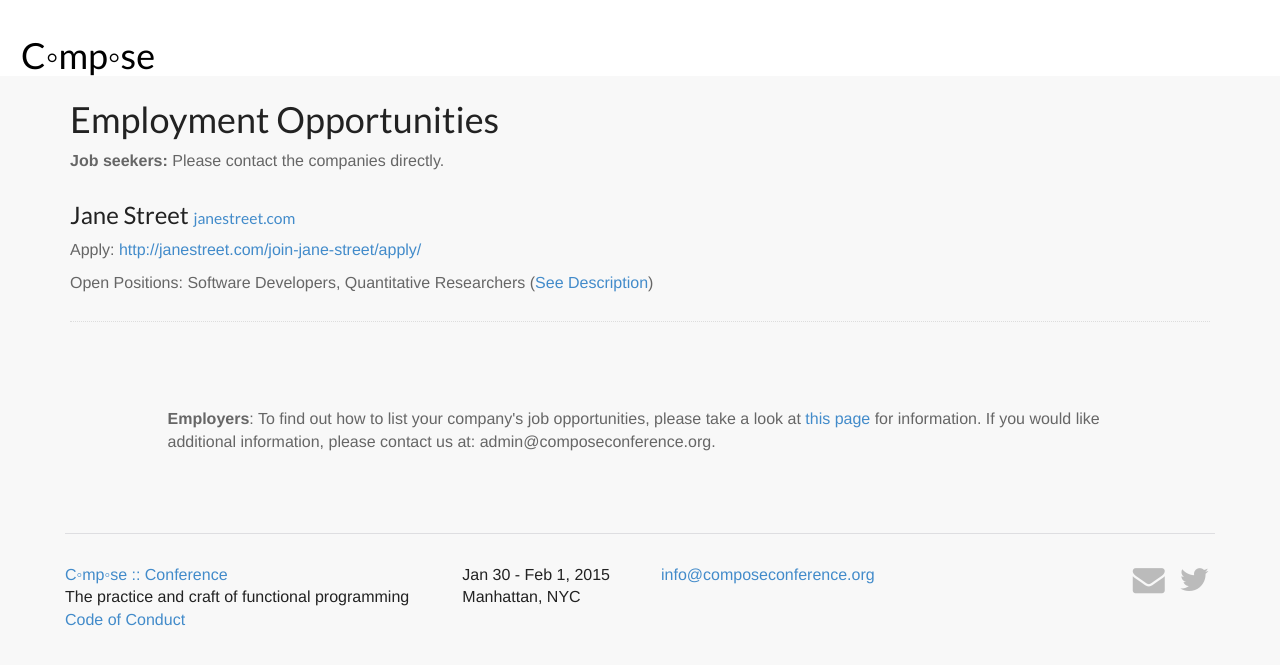
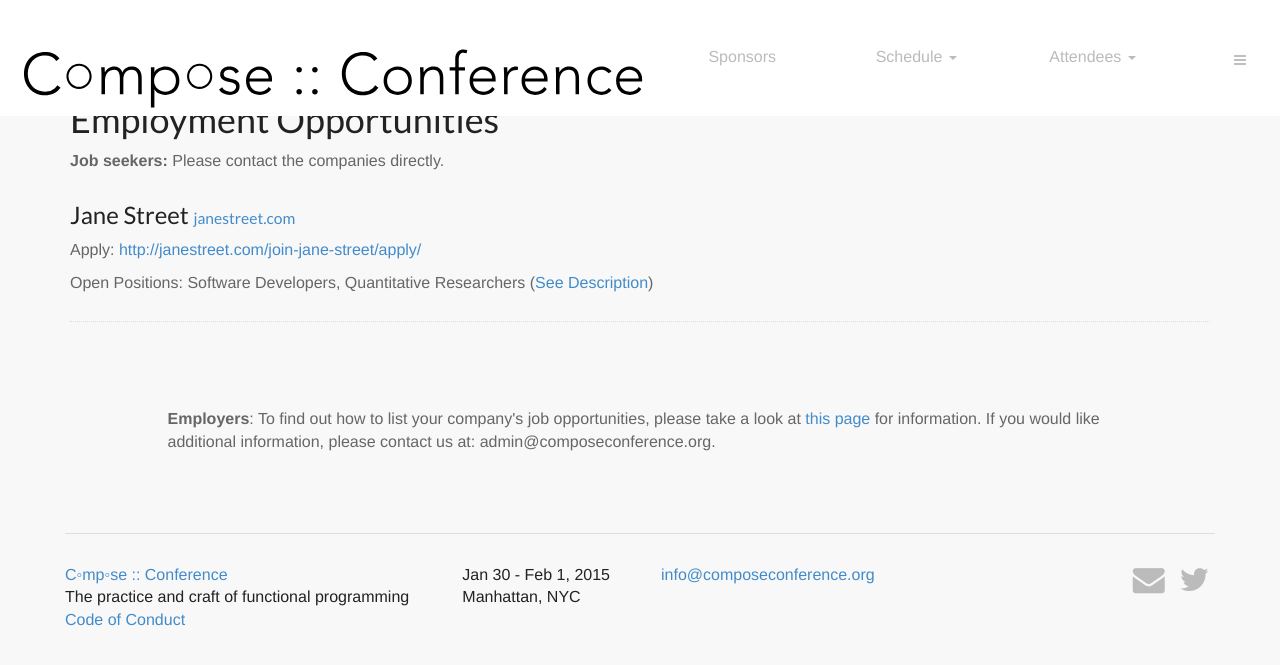
Before and after one commit to ny-haskell/composeconference, a Jekyll site: the page jobs/index.html, which Jekyll copies as it is, in a window 1280 px wide and 900 px high. Shown: the top 665 px of the window. Built offline with Jekyll 4.4.1, drawn with Linux system fonts in a browser that asks for light colours; Markdown is read by kramdown in place of the engine named in the settings.

Commit message:
add menu to jobs page

```diff
--- a/jobs/index.html
+++ b/jobs/index.html
@@ -35,55 +35,61 @@
         <div id="hh">
             <div class="col-lg-6 col-md-6 col-sm-4 col-xs-11">
                 <div class="col-inner-hori">
-                    <h1><a href="../" id="logo-main" class="history" alt="" title="">C◦mp◦se&nbsp;</a></h1>
+                    <a href="../" id="logo-main" class="history" alt="" title="">
+                        <img src="/assets/img/logo-no-text.svg" height="80" title="Compose Conference" alt="Compose Conference Logo" /></a>
                 </div>
             </div>
             <div class="col-lg-6 col-md-6 col-sm-8 col-xs-1">
-                <!--ul class="sections nav nav-pills nav-justified">
-					<li class="hidden-xs"><a href="/index.html#topics" class="smoothScroll">Speakers</a></li>
-                    <li class="hidden-xs"><a href="/index.html#program" class="smoothScroll">Program</a></li>
-                     <li class="hidden-xs"><a href="/sponsors/index.html" class="smoothScroll">Sponsors</a></li>
-                    <li class="hidden-xs"><a href="/unconference/index.html" class="smoothScroll">Unconference</a></li>
+                <ul class="sections nav nav-pills nav-justified">
+                    <li class="hidden-xs"><a href="/2016/sponsors/">Sponsors</a></li>
+                    <li class="dropdown hidden-xs">
+                      <a href="#" class="dropdown-toggle" data-toggle="dropdown">Schedule <span class="caret"></span></a>
+                      <ul class="dropdown-menu" role="menu">
+                        <li><a href="/2016/" class="smoothScroll">Program</a></li>
+                        <li><a href="/2016/" class="smoothScroll">Speakers</a></li>
+<!--                        <li class="divider"></li>
+                        <li><a href="/2016/unconference/">Unconference</a></li> -->
+                      </ul>
+                    </li>
                     <li class="dropdown hidden-xs">
                       <a href="#" class="dropdown-toggle" data-toggle="dropdown">Attendees <span class="caret"></span></a>
                       <ul class="dropdown-menu" role="menu">
-						<li><a href="/info/index.html#travel" class="smoothScroll">Travel</a></li>
-						<li><a href="/conduct/index.html" class="smoothScroll">Policies</a></li>
-						<li><a href="/info/index.html#volunteer" class="smoothScroll">Volunteer</a></li>
+                        <li><a href="#travel" class="smoothScroll">Travel</a></li>
+                        <li><a href="/conduct/" class="smoothScroll">Policies</a></li>
+                        <li><a href="#volunteer" class="smoothScroll">Volunteer</a></li>
                         <li class="divider"></li>
                         <li><a href="/jobs" class="smoothScroll">Job Board</a></li>
                         <li class="divider"></li>
-						<li><a href="/call/index.html" class="smoothScroll">CFP</a></li>
+                        <li><a href="/2016/cfp/" class="smoothScroll">CFP</a></li>
                       </ul>
                     </li>
-			        <li-->
+                    <li>
                         <!-- Menu -->
-						<!--nav class="menu" id="theMenu">
+                        <nav class="menu" id="theMenu">
                             <div class="menu-wrap">
                                 <h1 class="logo"><a href="index.html#home">C◦mp◦se</a></h1>
                                 <i class="fa fa-times menu-close"></i>
-								<a href="/#about" class="smoothScroll">About</a>
-								<a href="http://composeconference.eventbrite.com" class="smoothScroll">Register</a>
-								<!-- <a href="http://meetup.com/ny-haskell" class="smoothScroll">Register</a> --
+                                <a href="#about" class="smoothScroll">About</a>
+                                <a href="#" class="smoothScroll">Submit</a>
+                                <a href="https://composeconference.eventbrite.com" class="smoothScroll">Register</a>
 
                                 <div class="visible-xs">
-                                    <a href="/call/index.html">CFP</a>
-                                    <a href="/index.html#topics" class="smoothScroll">Speakers</a>
-                                    <a href="/index.html#program" class="smoothScroll">Program</a>
-                                    <a href="/unconference/index.html">Unconference</a>
-                                    <a href="/sponsors/" class="smoothScroll">Sponsors</a>
-                                    <a href="/conduct/index.html">Policies</a>
+                                    <a href="/2016/cfp/">CFP</a>
+                                    <a href="#topics" class="smoothScroll">Speakers</a>
+                                    <a href="#program" class="smoothScroll">Program</a>
+<!--                                    <a href="/2016/unconference/">Unconference</a> -->
+                                    <a href="/2016/sponsors/" class="smoothScroll">Sponsors</a>
+                                    <a href="/2016/conduct/">Policies</a>
                                 </div>
 
-								<a href="#"><i class="fa fa-twitter"></i></a>
-								<a href="#"><i class="fa fa-envelope"></i></a>
+                                <a href="http://twitter.com/composeconf"><i class="fa fa-twitter"></i></a>
+                                <a href="mailto:info@composeconference.org"><i class="fa fa-envelope"></i></a>
                             </div>
-
-							<!-- Menu button --
+                            <!-- Menu button -->
                             <div id="menuToggle"><i class="fa fa-bars"></i></div>
-						</nav-->
-			        <!--/li>
-				</ul-->
+                        </nav>
+                    </li>
+                </ul>
             </div>
         </div>
         </div>
```
Lines whose indentation alone changed are shown as unchanged.
